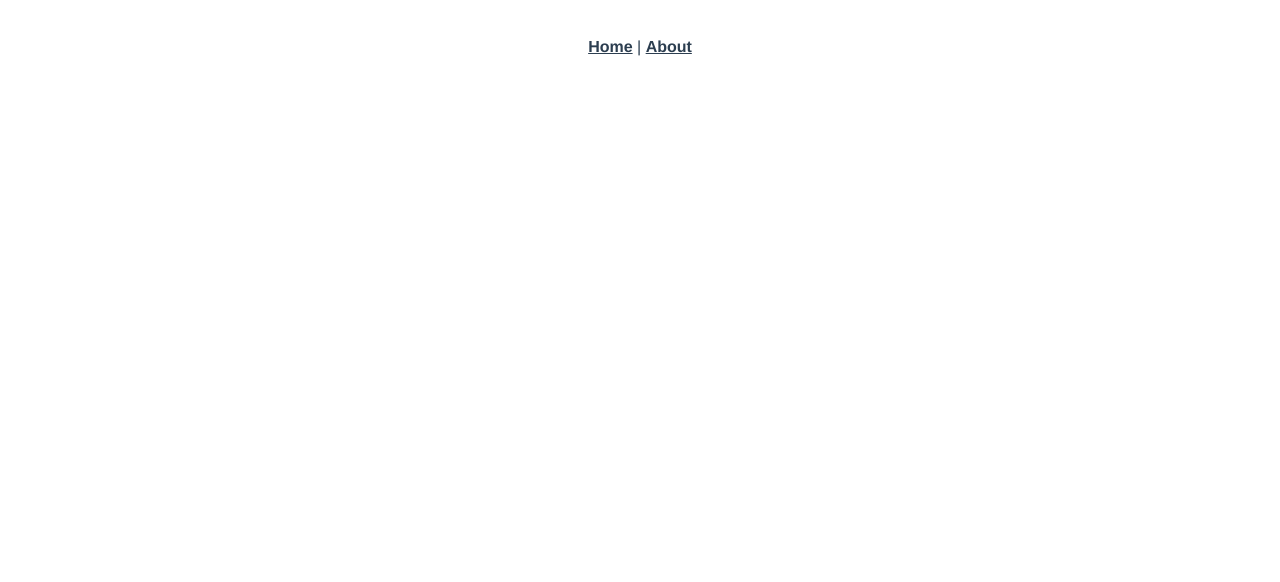
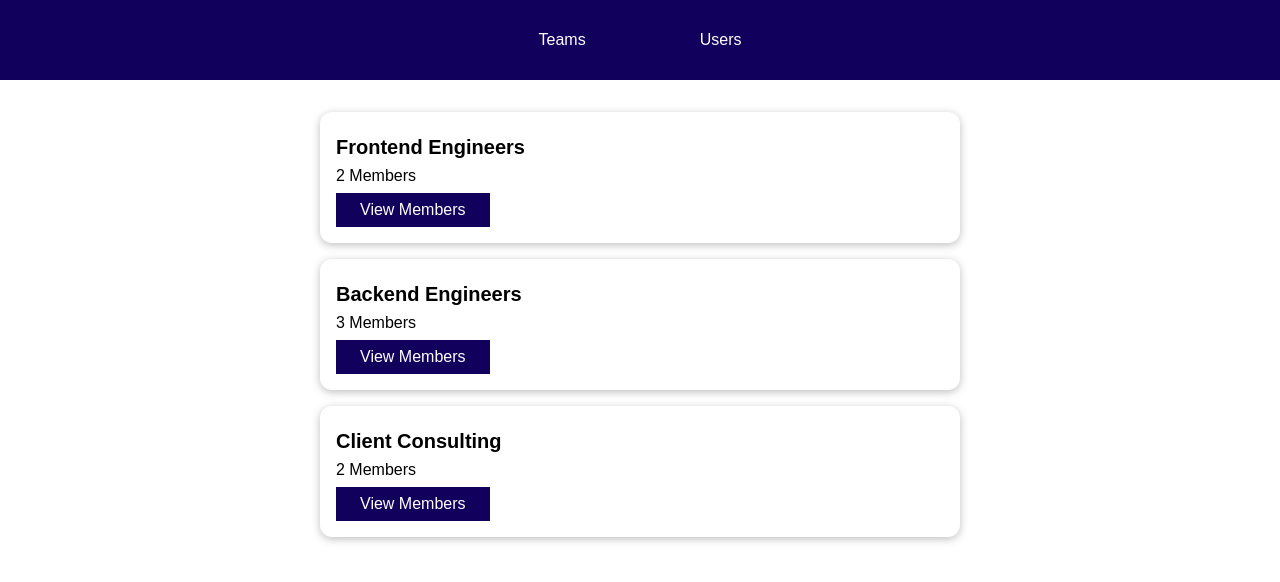
Before and after one commit to vuquangpham/routing-vuejs, a Vue app: page /teams in a window 1280 px wide. Before the commit this address had no page. Shown: the top 582 px of the page. Built offline with nearby package versions, Linux system fonts and the light colour scheme.

Commit message:
initial components

```diff
--- a/src/App.vue
+++ b/src/App.vue
@@ -1,30 +1,62 @@
 <template>
-  <nav>
-    <router-link to="/">Home</router-link> |
-    <router-link to="/about">About</router-link>
-  </nav>
-  <router-view/>
+  <TheNavigation @set-page="setActivePage" />
+  <main>
+    <component :is="activePage"></component>
+  </main>
 </template>
 
+<script>
+import TeamsList from "./components/teams/TeamsList.vue";
+import UsersList from "./components/users/UsersList.vue";
+import TheNavigation from "./components/nav/TheNavigation.vue";
+
+export default {
+  components: {
+    TheNavigation,
+    TeamsList,
+    UsersList,
+  },
+  data() {
+    return {
+      activePage: "teams-list",
+      teams: [
+        { id: "t1", name: "Frontend Engineers", members: ["u1", "u2"] },
+        { id: "t2", name: "Backend Engineers", members: ["u1", "u2", "u3"] },
+        { id: "t3", name: "Client Consulting", members: ["u4", "u5"] },
+      ],
+      users: [
+        { id: "u1", fullName: "Max Schwarz", role: "Engineer" },
+        { id: "u2", fullName: "Praveen Kumar", role: "Engineer" },
+        { id: "u3", fullName: "Julie Jones", role: "Engineer" },
+        { id: "u4", fullName: "Alex Blackfield", role: "Consultant" },
+        { id: "u5", fullName: "Marie Smith", role: "Consultant" },
+      ],
+    };
+  },
+  provide() {
+    return {
+      teams: this.teams,
+      users: this.users,
+    };
+  },
+  methods: {
+    setActivePage(page) {
+      this.activePage = page;
+    },
+  },
+};
+</script>
+
 <style>
-#app {
-  font-family: Avenir, Helvetica, Arial, sans-serif;
-  -webkit-font-smoothing: antialiased;
-  -moz-osx-font-smoothing: grayscale;
-  text-align: center;
-  color: #2c3e50;
+* {
+  box-sizing: border-box;
 }
 
-nav {
-  padding: 30px;
+html {
+  font-family: sans-serif;
 }
 
-nav a {
-  font-weight: bold;
-  color: #2c3e50;
-}
-
-nav a.router-link-exact-active {
-  color: #42b983;
+body {
+  margin: 0;
 }
 </style>
--- a/src/components/HelloWorld.vue
+++ /dev/null
@@ -1,59 +0,0 @@
-<template>
-  <div class="hello">
-    <h1>{{ msg }}</h1>
-    <p>
-      For a guide and recipes on how to configure / customize this project,<br>
-      check out the
-      <a href="https://cli.vuejs.org" target="_blank" rel="noopener">vue-cli documentation</a>.
-    </p>
-    <h3>Installed CLI Plugins</h3>
-    <ul>
-      <li><a href="https://github.com/vuejs/vue-cli/tree/dev/packages/%40vue/cli-plugin-babel" target="_blank" rel="noopener">babel</a></li>
-      <li><a href="https://github.com/vuejs/vue-cli/tree/dev/packages/%40vue/cli-plugin-router" target="_blank" rel="noopener">router</a></li>
-      <li><a href="https://github.com/vuejs/vue-cli/tree/dev/packages/%40vue/cli-plugin-eslint" target="_blank" rel="noopener">eslint</a></li>
-    </ul>
-    <h3>Essential Links</h3>
-    <ul>
-      <li><a href="https://vuejs.org" target="_blank" rel="noopener">Core Docs</a></li>
-      <li><a href="https://forum.vuejs.org" target="_blank" rel="noopener">Forum</a></li>
-      <li><a href="https://chat.vuejs.org" target="_blank" rel="noopener">Community Chat</a></li>
-      <li><a href="https://twitter.com/vuejs" target="_blank" rel="noopener">Twitter</a></li>
-      <li><a href="https://news.vuejs.org" target="_blank" rel="noopener">News</a></li>
-    </ul>
-    <h3>Ecosystem</h3>
-    <ul>
-      <li><a href="https://router.vuejs.org" target="_blank" rel="noopener">vue-router</a></li>
-      <li><a href="https://vuex.vuejs.org" target="_blank" rel="noopener">vuex</a></li>
-      <li><a href="https://github.com/vuejs/vue-devtools#vue-devtools" target="_blank" rel="noopener">vue-devtools</a></li>
-      <li><a href="https://vue-loader.vuejs.org" target="_blank" rel="noopener">vue-loader</a></li>
-      <li><a href="https://github.com/vuejs/awesome-vue" target="_blank" rel="noopener">awesome-vue</a></li>
-    </ul>
-  </div>
-</template>
-
-<script>
-export default {
-  name: 'HelloWorld',
-  props: {
-    msg: String
-  }
-}
-</script>
-
-<!-- Add "scoped" attribute to limit CSS to this component only -->
-<style scoped>
-h3 {
-  margin: 40px 0 0;
-}
-ul {
-  list-style-type: none;
-  padding: 0;
-}
-li {
-  display: inline-block;
-  margin: 0 10px;
-}
-a {
-  color: #42b983;
-}
-</style>
--- /dev/null
+++ b/src/components/nav/TheNavigation.vue
@@ -0,0 +1,68 @@
+<template>
+  <header>
+    <nav>
+      <ul>
+        <li>
+          <button @click="setActivePage('teams-list')">Teams</button>
+        </li>
+        <li>
+          <button @click="setActivePage('users-list')">Users</button>
+        </li>
+      </ul>
+    </nav>
+  </header>
+</template>
+
+<script>
+export default {
+  emits: ["set-page"],
+  methods: {
+    setActivePage(page) {
+      this.$emit("set-page", page);
+    },
+  },
+};
+</script>
+
+<style scoped>
+header {
+  width: 100%;
+  height: 5rem;
+  background-color: #11005c;
+}
+
+nav {
+  height: 100%;
+}
+
+ul {
+  list-style: none;
+  margin: 0;
+  padding: 0;
+  height: 100%;
+  display: flex;
+  justify-content: center;
+  align-items: center;
+}
+
+li {
+  margin: 0 2rem;
+}
+
+button {
+  font: inherit;
+  background: transparent;
+  border: 1px solid transparent;
+  cursor: pointer;
+  color: white;
+  padding: 0.5rem 1.5rem;
+  display: inline-block;
+}
+
+button:hover,
+button:active {
+  color: #f1a80a;
+  border-color: #f1a80a;
+  background-color: #1a037e;
+}
+</style>
--- /dev/null
+++ b/src/components/teams/TeamMembers.vue
@@ -0,0 +1,52 @@
+<template>
+  <section>
+    <h2>{{ teamName }}</h2>
+    <ul>
+      <UserItem
+        v-for="member in members"
+        :key="member.id"
+        :name="member.fullName"
+        :role="member.role"
+      />
+    </ul>
+  </section>
+</template>
+
+<script>
+import UserItem from "../users/UserItem.vue";
+
+export default {
+  components: {
+    UserItem,
+  },
+  data() {
+    return {
+      teamName: "Test",
+      members: [
+        { id: "u1", fullName: "Max Schwarz", role: "Engineer" },
+        { id: "u2", fullName: "Max Schwarz", role: "Engineer" },
+      ],
+    };
+  },
+};
+</script>
+
+<style scoped>
+section {
+  margin: 2rem auto;
+  max-width: 40rem;
+  box-shadow: 0 2px 8px rgba(0, 0, 0, 0.26);
+  padding: 1rem;
+  border-radius: 12px;
+}
+
+h2 {
+  margin: 0.5rem 0;
+}
+
+ul {
+  list-style: none;
+  margin: 0;
+  padding: 0;
+}
+</style>
--- /dev/null
+++ b/src/components/teams/TeamsItem.vue
@@ -0,0 +1,44 @@
+<template>
+  <li>
+    <h3>{{ name }}</h3>
+    <div class="team-members">{{ memberCount }} Members</div>
+    <a href="#">View Members</a>
+  </li>
+</template>
+
+<script>
+export default {
+  props: ["name", "memberCount"],
+};
+</script>
+
+<style scoped>
+li {
+  margin: 1rem 0;
+  box-shadow: 0 2px 8px rgba(0, 0, 0, 0.26);
+  border-radius: 12px;
+  padding: 1rem;
+}
+
+li h3 {
+  margin: 0.5rem 0;
+  font-size: 1.25rem;
+}
+
+li .team-members {
+  margin: 0.5rem 0;
+}
+
+a {
+  text-decoration: none;
+  color: white;
+  display: inline-block;
+  padding: 0.5rem 1.5rem;
+  background-color: #11005c;
+}
+
+a:hover,
+a:active {
+  background-color: #220a8d;
+}
+</style>
--- /dev/null
+++ b/src/components/teams/TeamsList.vue
@@ -0,0 +1,30 @@
+<template>
+  <ul>
+    <TeamsItem
+      v-for="team in teams"
+      :key="team.id"
+      :name="team.name"
+      :member-count="team.members.length"
+    />
+  </ul>
+</template>
+
+<script>
+import TeamsItem from "./TeamsItem.vue";
+
+export default {
+  components: {
+    TeamsItem,
+  },
+  inject: ["teams"],
+};
+</script>
+
+<style scoped>
+ul {
+  list-style: none;
+  margin: 2rem auto;
+  max-width: 40rem;
+  padding: 0;
+}
+</style>
--- /dev/null
+++ b/src/components/users/UserItem.vue
@@ -0,0 +1,53 @@
+<template>
+  <li>
+    <h3>{{ name }}</h3>
+    <div class="role" :class="roleClass">{{ role }}</div>
+  </li>
+</template>
+
+<script>
+export default {
+  props: ["name", "role"],
+  computed: {
+    roleClass() {
+      if (this.role === "Engineer") {
+        return "role--engineer";
+      }
+      if (this.role === "Consultant") {
+        return "role--consultant";
+      }
+      return null;
+    },
+  },
+};
+</script>
+
+<style scoped>
+li {
+  margin: 1rem 0;
+  border: 1px solid #ccc;
+  padding: 1rem;
+}
+
+h3 {
+  margin: 0.5rem 0;
+}
+
+.role {
+  border-radius: 40px;
+  background-color: #ccc;
+  color: #252525;
+  padding: 0.25rem 1rem;
+  display: inline-block;
+}
+
+.role--engineer {
+  background-color: blue;
+  color: white;
+}
+
+.role--consultant {
+  background-color: #af003a;
+  color: white;
+}
+</style>
--- /dev/null
+++ b/src/components/users/UsersList.vue
@@ -0,0 +1,30 @@
+<template>
+  <ul>
+    <UserItem
+      v-for="user in users"
+      :key="user.id"
+      :name="user.fullName"
+      :role="user.role"
+    />
+  </ul>
+</template>
+
+<script>
+import UserItem from "./UserItem.vue";
+
+export default {
+  components: {
+    UserItem,
+  },
+  inject: ["users"],
+};
+</script>
+
+<style scoped>
+ul {
+  list-style: none;
+  margin: 2rem auto;
+  max-width: 20rem;
+  padding: 0;
+}
+</style>
--- a/src/router/index.js
+++ b/src/router/index.js
@@ -1,25 +1,24 @@
-import { createRouter, createWebHistory } from 'vue-router'
-import HomeView from '../views/HomeView.vue'
+import { createRouter, createWebHistory } from "vue-router";
 
 const routes = [
-  {
-    path: '/',
-    name: 'home',
-    component: HomeView
-  },
-  {
-    path: '/about',
-    name: 'about',
-    // route level code-splitting
-    // this generates a separate chunk (about.[hash].js) for this route
-    // which is lazy-loaded when the route is visited.
-    component: () => import(/* webpackChunkName: "about" */ '../views/AboutView.vue')
-  }
-]
+  // {
+  //   path: '/',
+  //   name: 'home',
+  //   component: HomeView
+  // },
+  // {
+  //   path: '/about',
+  //   name: 'about',
+  //   // route level code-splitting
+  //   // this generates a separate chunk (about.[hash].js) for this route
+  //   // which is lazy-loaded when the route is visited.
+  //   component: () => import(/* webpackChunkName: "about" */ '../views/AboutView.vue')
+  // }
+];
 
 const router = createRouter({
   history: createWebHistory(process.env.BASE_URL),
-  routes
-})
+  routes,
+});
 
-export default router
+export default router;
--- a/src/views/AboutView.vue
+++ /dev/null
@@ -1,5 +0,0 @@
-<template>
-  <div class="about">
-    <h1>This is an about page</h1>
-  </div>
-</template>
--- a/src/views/HomeView.vue
+++ /dev/null
@@ -1,18 +0,0 @@
-<template>
-  <div class="home">
-    <img alt="Vue logo" src="../assets/logo.png">
-    <HelloWorld msg="Welcome to Your Vue.js App"/>
-  </div>
-</template>
-
-<script>
-// @ is an alias to /src
-import HelloWorld from '@/components/HelloWorld.vue'
-
-export default {
-  name: 'HomeView',
-  components: {
-    HelloWorld
-  }
-}
-</script>
```
Also changed, not shown: src/main.js (+4 -4 lines).
